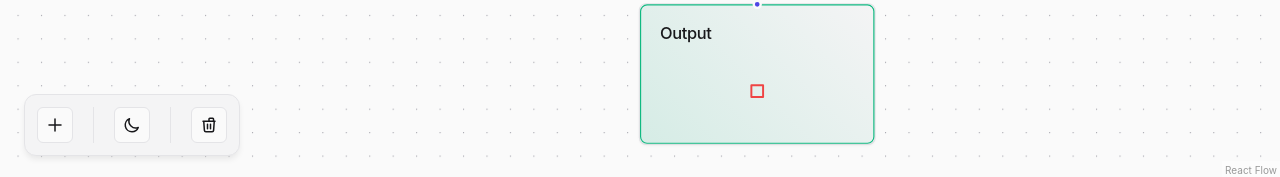
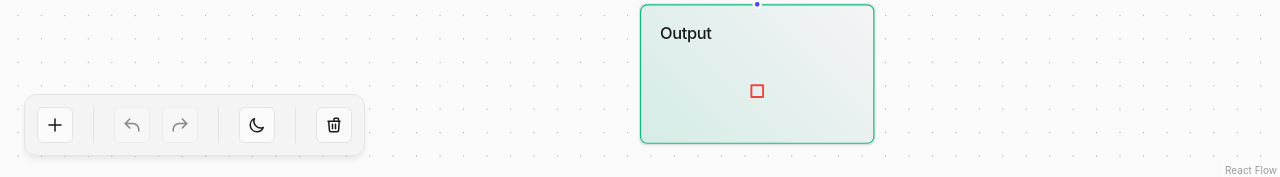
Before and after one commit to Poojan38380/AudioFlow-Studio, a React (Vite) app: page / in a window 1280 px wide. Shown: the part 620-797 px from the top of the page. Built offline with nearby package versions, Linux system fonts and the light colour scheme.

Commit message:
Added the undo-redo actions.

```diff
--- a/src/components/BottomMenu.jsx
+++ b/src/components/BottomMenu.jsx
@@ -209,6 +209,38 @@ const PlusIcon = () => (
   </svg>
 );
 
+const UndoIcon = () => (
+  <svg
+    xmlns="http://www.w3.org/2000/svg"
+    fill="none"
+    viewBox="0 0 24 24"
+    stroke="currentColor"
+  >
+    <path
+      strokeLinecap="round"
+      strokeLinejoin="round"
+      strokeWidth={2}
+      d="M3 10h10a8 8 0 018 8v2M3 10l6 6m-6-6l6-6"
+    />
+  </svg>
+);
+
+const RedoIcon = () => (
+  <svg
+    xmlns="http://www.w3.org/2000/svg"
+    fill="none"
+    viewBox="0 0 24 24"
+    stroke="currentColor"
+  >
+    <path
+      strokeLinecap="round"
+      strokeLinejoin="round"
+      strokeWidth={2}
+      d="M21 10H11a8 8 0 00-8 8v2M21 10l-6 6m6-6l-6-6"
+    />
+  </svg>
+);
+
 const TrashIcon = () => (
   <svg
     xmlns="http://www.w3.org/2000/svg"
@@ -334,6 +366,12 @@ export const BottomMenu = ({ onAddNode }) => {
   const { currentTheme, toggleTheme } = useTheme();
   const [isDropdownOpen, setIsDropdownOpen] = useState(false);
   const clearCanvas = useStore((state) => state.clearCanvas);
+  const undo = useStore((state) => state.undo);
+  const redo = useStore((state) => state.redo);
+  const canUndo = useStore((state) => state.currentHistoryIndex > 0);
+  const canRedo = useStore(
+    (state) => state.currentHistoryIndex < state.history.length - 1
+  );
   const menuRef = useRef(null);
   const dropdownRef = useRef(null);
 
@@ -357,6 +395,37 @@ export const BottomMenu = ({ onAddNode }) => {
     };
   }, [isDropdownOpen]);
 
+  useEffect(() => {
+    const handleKeyboard = (event) => {
+      // Check if the target is an input or textarea
+      if (
+        event.target.tagName === "INPUT" ||
+        event.target.tagName === "TEXTAREA"
+      ) {
+        return;
+      }
+
+      // Handle undo/redo shortcuts
+      if (event.metaKey || event.ctrlKey) {
+        if (event.key === "z" && !event.shiftKey && canUndo) {
+          event.preventDefault();
+          undo();
+        } else if (
+          (event.key === "y" || (event.key === "z" && event.shiftKey)) &&
+          canRedo
+        ) {
+          event.preventDefault();
+          redo();
+        }
+      }
+    };
+
+    document.addEventListener("keydown", handleKeyboard);
+    return () => {
+      document.removeEventListener("keydown", handleKeyboard);
+    };
+  }, [undo, redo, canUndo, canRedo]);
+
   const handleAddNode = (type) => {
     onAddNode(type);
     setIsDropdownOpen(false);
@@ -373,6 +442,23 @@ export const BottomMenu = ({ onAddNode }) => {
           data-tooltip="Add Node"
         >
           <PlusIcon />
+        </MenuButton>
+        <Divider />
+        <MenuButton
+          onClick={undo}
+          disabled={!canUndo}
+          data-tooltip="Undo (Ctrl/⌘+Z)"
+          style={{ opacity: canUndo ? 1 : 0.5 }}
+        >
+          <UndoIcon />
+        </MenuButton>
+        <MenuButton
+          onClick={redo}
+          disabled={!canRedo}
+          data-tooltip="Redo (Ctrl/⌘+Y)"
+          style={{ opacity: canRedo ? 1 : 0.5 }}
+        >
+          <RedoIcon />
         </MenuButton>
         <Divider />
         <MenuButton onClick={toggleTheme} data-tooltip="Toggle Theme">
--- a/src/store.js
+++ b/src/store.js
@@ -31,7 +31,15 @@ const initialState = {
   ],
   edges: [],
   isRunning: isRunning(),
+  history: [],
+  currentHistoryIndex: -1,
 };
+
+// Helper function to create a history entry
+const createHistoryEntry = (nodes, edges) => ({
+  nodes: JSON.parse(JSON.stringify(nodes)),
+  edges: JSON.parse(JSON.stringify(edges)),
+});
 
 // Node type configurations
 const nodeConfigs = {
@@ -68,6 +76,88 @@ const nodeConfigs = {
 export const useStore = createWithEqualityFn((set, get) => ({
   ...initialState,
 
+  // Add history entry
+  addHistoryEntry: () => {
+    const { nodes, edges, history, currentHistoryIndex } = get();
+    const newEntry = createHistoryEntry(nodes, edges);
+
+    // Remove any future history entries if we're in the middle of the stack
+    const newHistory = history.slice(0, currentHistoryIndex + 1);
+
+    set({
+      history: [...newHistory, newEntry],
+      currentHistoryIndex: currentHistoryIndex + 1,
+    });
+  },
+
+  // Undo function
+  undo: () => {
+    const { currentHistoryIndex, history } = get();
+    if (currentHistoryIndex > 0) {
+      const prevState = history[currentHistoryIndex - 1];
+
+      // Stop audio if running
+      if (isRunning()) {
+        toggleAudio();
+      }
+
+      // Remove current audio nodes
+      get().nodes.forEach(({ id }) => removeAudioNode(id));
+
+      // Recreate audio nodes from previous state
+      prevState.nodes.forEach((node) => {
+        if (node.data) {
+          createAudioNode(node.id, node.type, node.data);
+        }
+      });
+
+      // Recreate connections
+      prevState.edges.forEach((edge) => {
+        connect(edge.source, edge.target);
+      });
+
+      set({
+        nodes: prevState.nodes,
+        edges: prevState.edges,
+        currentHistoryIndex: currentHistoryIndex - 1,
+      });
+    }
+  },
+
+  // Redo function
+  redo: () => {
+    const { currentHistoryIndex, history } = get();
+    if (currentHistoryIndex < history.length - 1) {
+      const nextState = history[currentHistoryIndex + 1];
+
+      // Stop audio if running
+      if (isRunning()) {
+        toggleAudio();
+      }
+
+      // Remove current audio nodes
+      get().nodes.forEach(({ id }) => removeAudioNode(id));
+
+      // Recreate audio nodes from next state
+      nextState.nodes.forEach((node) => {
+        if (node.data) {
+          createAudioNode(node.id, node.type, node.data);
+        }
+      });
+
+      // Recreate connections
+      nextState.edges.forEach((edge) => {
+        connect(edge.source, edge.target);
+      });
+
+      set({
+        nodes: nextState.nodes,
+        edges: nextState.edges,
+        currentHistoryIndex: currentHistoryIndex + 1,
+      });
+    }
+  },
+
   toggleAudio: async () => {
     await toggleAudio();
     set({ isRunning: isRunning() });
@@ -81,32 +171,44 @@ export const useStore = createWithEqualityFn((set, get) => ({
     // Remove all audio nodes
     get().nodes.forEach(({ id }) => removeAudioNode(id));
     // Clear state
-    set({ nodes: [], edges: [] });
+    set({
+      nodes: [],
+      edges: [],
+      history: [createHistoryEntry([], [])],
+      currentHistoryIndex: 0,
+    });
   },
 
   onNodesChange: (changes) => {
+    const newNodes = applyNodeChanges(changes, get().nodes);
     set({
-      nodes: applyNodeChanges(changes, get().nodes),
+      nodes: newNodes,
     });
+    get().addHistoryEntry();
   },
 
   updateNode: (id, data) => {
     updateAudioNode(id, data);
-    set((state) => ({
-      nodes: state.nodes.map((node) =>
+    set((state) => {
+      const newNodes = state.nodes.map((node) =>
         node.id === id ? { ...node, data: { ...node.data, ...data } } : node
-      ),
-    }));
+      );
+      return { nodes: newNodes };
+    });
+    get().addHistoryEntry();
   },
 
   onNodesDelete: (deleted) => {
     deleted.forEach(({ id }) => removeAudioNode(id));
+    get().addHistoryEntry();
   },
 
   onEdgesChange: (changes) => {
+    const newEdges = applyEdgeChanges(changes, get().edges);
     set({
-      edges: applyEdgeChanges(changes, get().edges),
+      edges: newEdges,
     });
+    get().addHistoryEntry();
   },
 
   addEdge: (data) => {
@@ -115,10 +217,12 @@ export const useStore = createWithEqualityFn((set, get) => ({
 
     connect(edge.source, edge.target);
     set((state) => ({ edges: [edge, ...state.edges] }));
+    get().addHistoryEntry();
   },
 
   onEdgesDelete: (deleted) => {
     deleted.forEach(({ source, target }) => disconnect(source, target));
+    get().addHistoryEntry();
   },
 
   createNode: (type) => {
@@ -135,5 +239,6 @@ export const useStore = createWithEqualityFn((set, get) => ({
         { id, type, data: defaultData, position: defaultPosition },
       ],
     }));
+    get().addHistoryEntry();
   },
 }));
```
